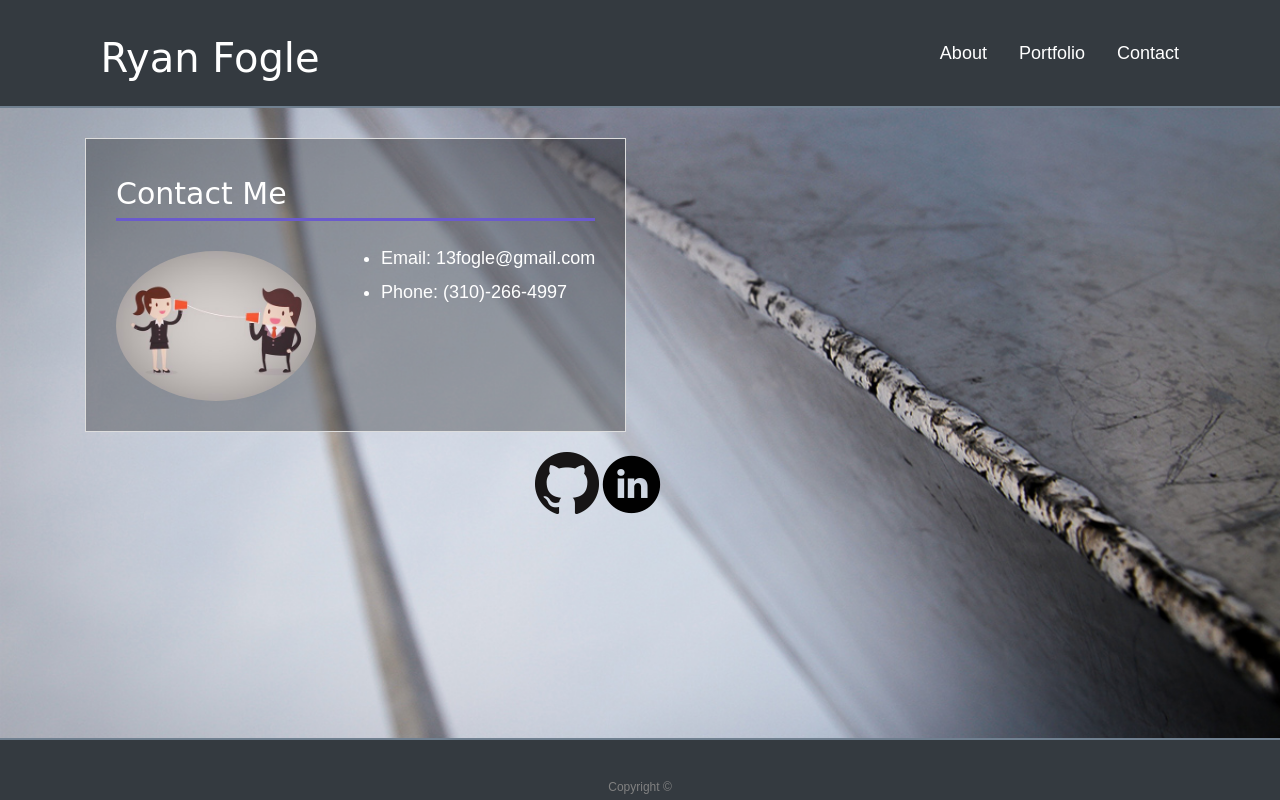
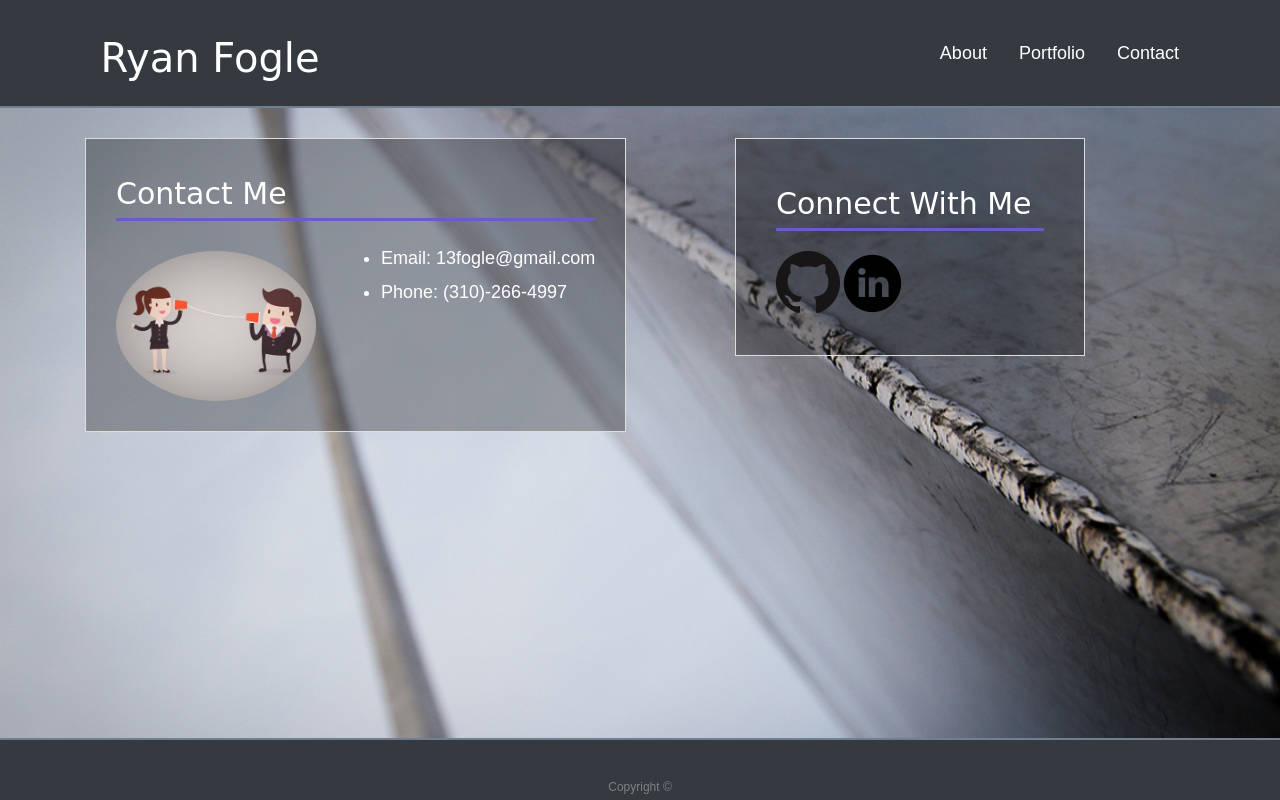
Before and after one commit to RMFogle/Portfolio-RyanF, a plain HTML site: page contact.html in a window 1280 px wide. Drawn offline with nearby package versions, Linux system fonts and the light colour scheme; a web font is replaced by a local one.

Commit message:
adding connect with me links

```diff
--- a/assets/css/style.css
+++ b/assets/css/style.css
@@ -78,12 +78,23 @@ body {
     margin-right: 25px;
 }
 
+/* Connect block */
+.connect {
+    float: left;
+    padding: 40px;
+    width: 350px;
+    background: black;
+    background: rgba(0, 0, 0, 0.3);
+    border: 1px solid #dddddd;
+    margin-bottom: 20px;
+}
+
 /* icon links */
 
 .profile-links {
-    clear: both;
     margin-left: 450px;
 }
+
 
 .icon-responsive {
     float: left;
@@ -101,6 +112,7 @@ body {
 .email {
     color: white;
 }
+
 
 /* Portfolio block */
 
--- a/contact.html
+++ b/contact.html
@@ -39,7 +39,7 @@
 
       <div class="container">
             <div class="row">
-              <div class="col-md-12">
+              <div class="col-md-7">
                 <div class="media" id="contact-media">
                     <div class="media-body">
                       <div class="h1">Contact Me</div>
@@ -52,23 +52,14 @@
                                 <a class="phone">Phone: (310)-266-4997</a>
                             </li>
                         </ul>
-
                     </div>
                   </div>
                 </div>
-                </div>
-            </div>
-          </div>
-        </div>
-      </div>
-      </div>
-
-  <!--add links to github profile and linkedin page-->
-  <div class="container">
         <div class="row">
-        <div class="col-md-12">
-          <div class="profile-links">
-              <div class="profile-body">
+            <div class="col-md-5">
+              <div class="connect" id="connect-media">
+                  <div class="connect-body">
+                    <div class="h1">Connect With Me</div>
                     <a href="https://github.com/RMFogle">
                       <img class="icon-responsive" src="../Portfolio-RyanF/assets/icons/GitHub-Mark-64px.png" alt="github-pic">
                       </a>
@@ -80,6 +71,8 @@
               </div>
             </div>
           </div>
+      </div>
+
 
 
       <br>
```
Lines whose indentation alone changed are shown as unchanged.
